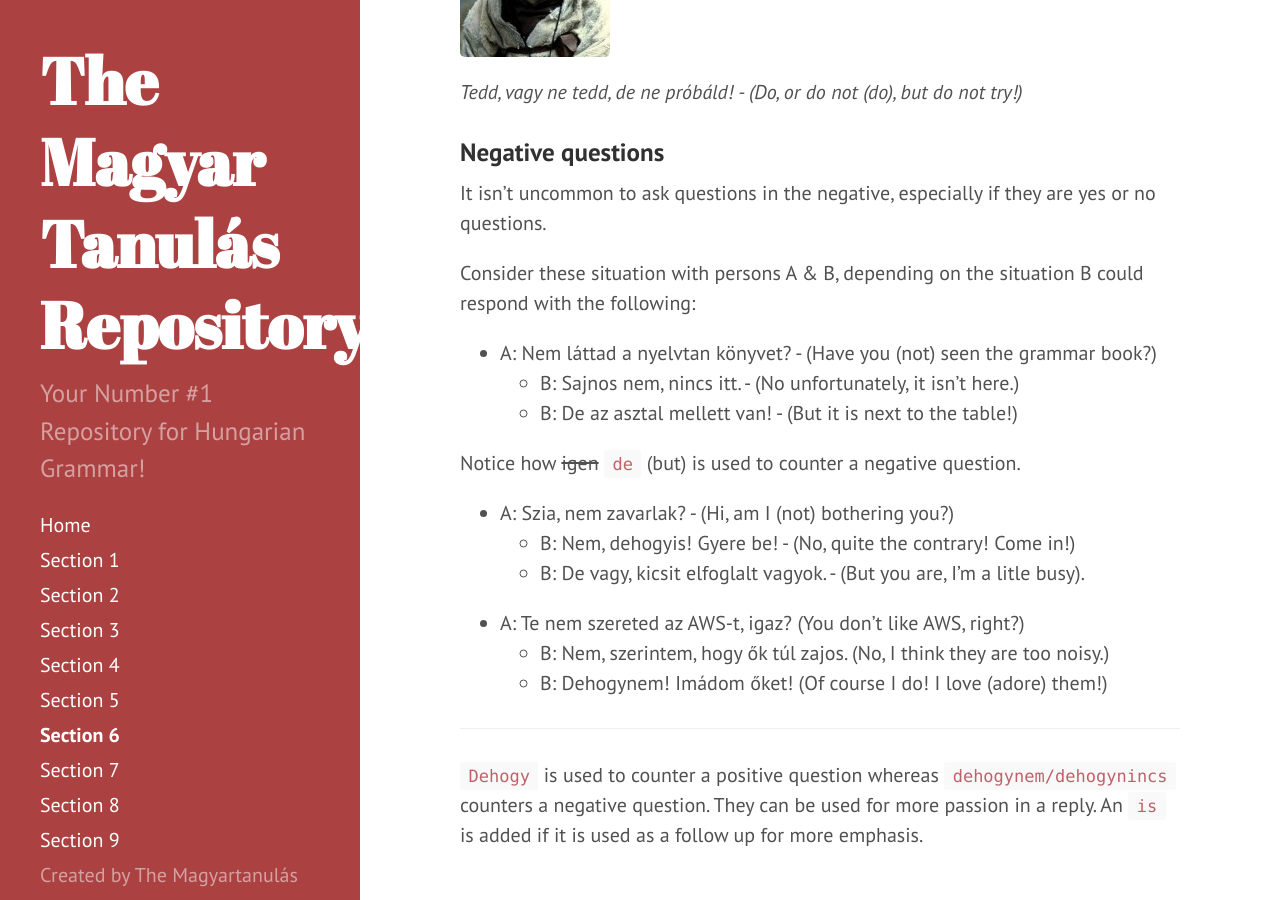
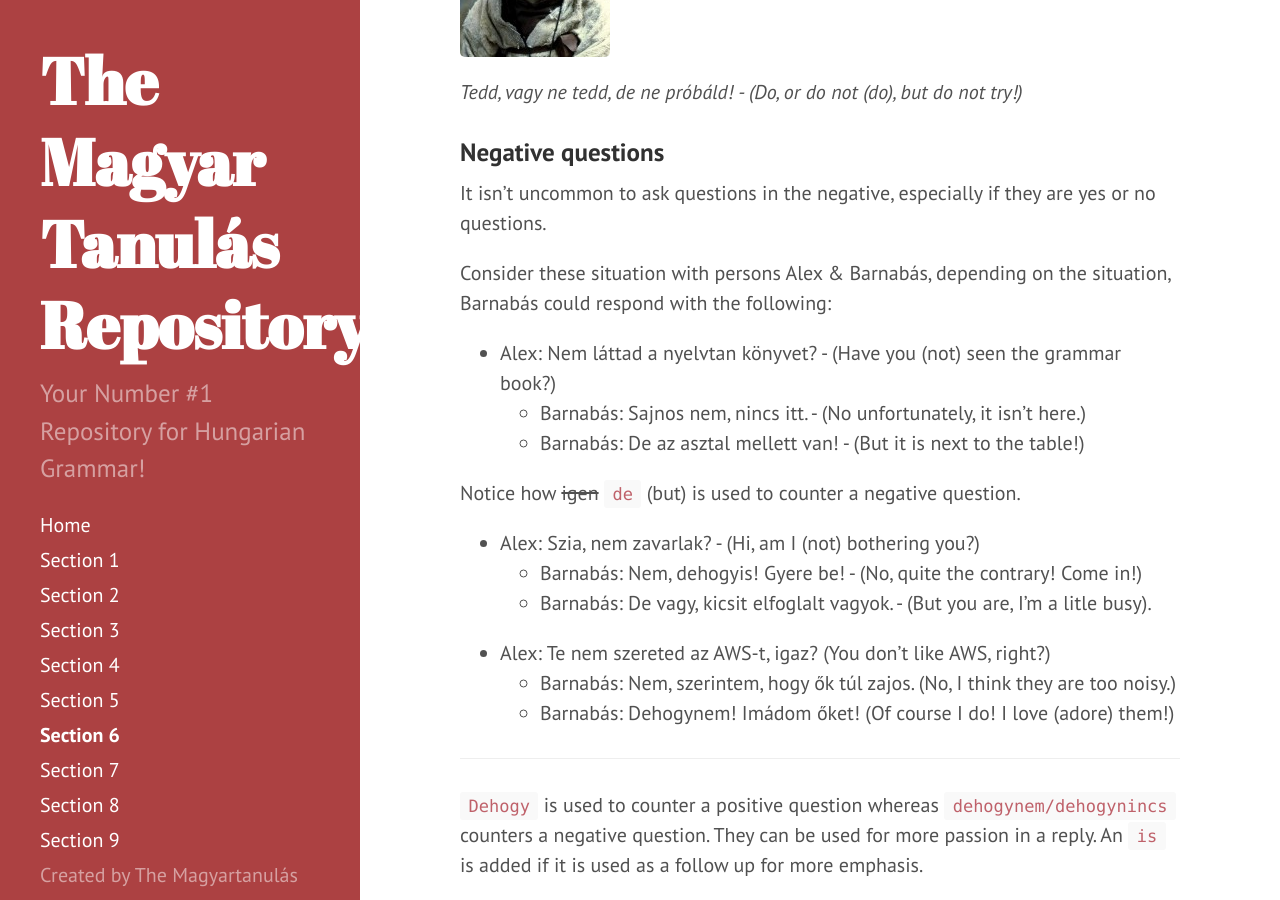
Before and after one commit to Magyartanulas/magyartanulas.github.io, a Jekyll site: the page built from Section6.md, in a window 1280 px wide and 900 px high, scrolled down 4931 px. Built offline with Jekyll 4.4.1, drawn with Linux system fonts in a browser that asks for light colours; Markdown is read by kramdown in place of the engine named in the settings.

Commit message:
Update Section6.md

```diff
--- a/Section6.md
+++ b/Section6.md
@@ -154,21 +154,21 @@ With the imperative and subjunctive mood, the negation becomes `ne` and `se`. So
 
 It isn't uncommon to ask questions in the negative, especially if they are yes or no questions.
 
-Consider these situation with persons A & B, depending on the situation B could respond with the following:
+Consider these situation with persons Alex & Barnabás, depending on the situation, Barnabás could respond with the following:
 
-* A: Nem láttad a nyelvtan könyvet? - (Have you (not) seen the grammar book?)
-  * B: Sajnos nem, nincs itt. - (No unfortunately, it isn't here.)
-  * B: De az asztal mellett van! - (But it is next to the table!)
+* Alex: Nem láttad a nyelvtan könyvet? - (Have you (not) seen the grammar book?)
+  * Barnabás: Sajnos nem, nincs itt. - (No unfortunately, it isn't here.)
+  * Barnabás: De az asztal mellett van! - (But it is next to the table!)
 
 Notice how ~~igen~~ `de` (but) is used to counter a negative question.
 
-* A: Szia, nem zavarlak? - (Hi, am I (not) bothering you?)
-  * B: Nem, dehogyis! Gyere be! - (No, quite the contrary! Come in!)
-  * B: De vagy, kicsit elfoglalt vagyok. - (But you are, I'm a litle busy).
+* Alex: Szia, nem zavarlak? - (Hi, am I (not) bothering you?)
+  * Barnabás: Nem, dehogyis! Gyere be! - (No, quite the contrary! Come in!)
+  * Barnabás: De vagy, kicsit elfoglalt vagyok. - (But you are, I'm a litle busy).
 
-* A: Te nem szereted az AWS-t, igaz? (You don't like AWS, right?)
-  * B: Nem, szerintem, hogy ők túl zajos. (No, I think they are too noisy.)
-  * B: Dehogynem! Imádom őket! (Of course I do! I love (adore) them!)
+* Alex: Te nem szereted az AWS-t, igaz? (You don't like AWS, right?)
+  * Barnabás: Nem, szerintem, hogy ők túl zajos. (No, I think they are too noisy.)
+  * Barnabás: Dehogynem! Imádom őket! (Of course I do! I love (adore) them!)
 
  ---
 
```
